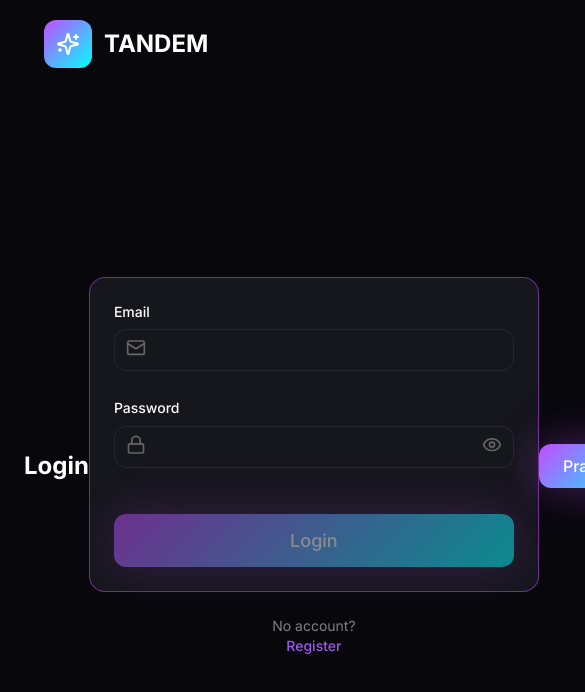
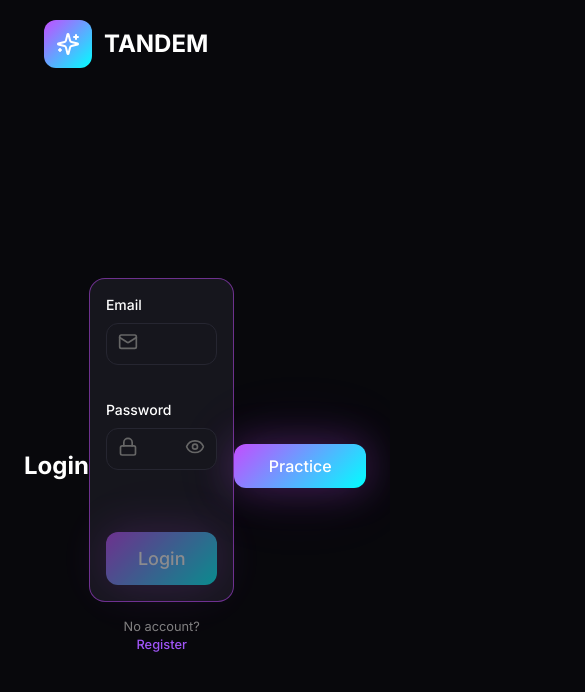
Before and after one commit to ansivgit/fe-course-2025Q3-final, a React (Vite) app: page / in a window 390 px wide. Shown: the top 692 px of the page, 585 px wide, since content can reach past the window. Built offline with nearby package versions, Linux system fonts and the light colour scheme.

Commit message:
feat: 15 - improve styles

```diff
--- a/src/components/error/error.module.css
+++ b/src/components/error/error.module.css
@@ -1,5 +1,5 @@
 .error {
-  min-height: 0.7rem;
+  min-height: 1.2rem;
   color: var(--color-red-500);
   font-weight: var(--font-weight-bold);
   font-size: 0.7rem;
--- a/src/components/login-form/login-form.module.css
+++ b/src/components/login-form/login-form.module.css
@@ -4,6 +4,13 @@
   border-radius: 1rem;
   padding: 1.5rem;
   background-color: var(--color-gray-900);
+
+  @media (max-width: 768px) {
+    & {
+      width: 100%;
+      padding: 1rem;
+    }
+  }
 }
 
 .form-link {
@@ -13,6 +20,13 @@
   line-height: 1.4;
   color: var(--color-gray-500);
   margin-top: 1.5rem;
+
+  @media (max-width: 768px) {
+    & {
+      font-size: 0.8rem;
+      margin-top: 1rem;
+    }
+  }
 
   & button {
     text-decoration: none;
--- a/src/styles/index.css
+++ b/src/styles/index.css
@@ -27,3 +27,12 @@ h3 {
   font-size: 1.125rem;
   line-height: 1.5;
 }
+
+input:-webkit-autofill,
+input:-webkit-autofill:hover,
+input:-webkit-autofill:focus,
+input:-webkit-autofill:active {
+  -webkit-box-shadow: 0 0 0 1000px var(--color-gray-900) inset;
+  -webkit-text-fill-color: var(--color-white);
+  transition: background-color 9999s ease-in-out 0s;
+}
```
